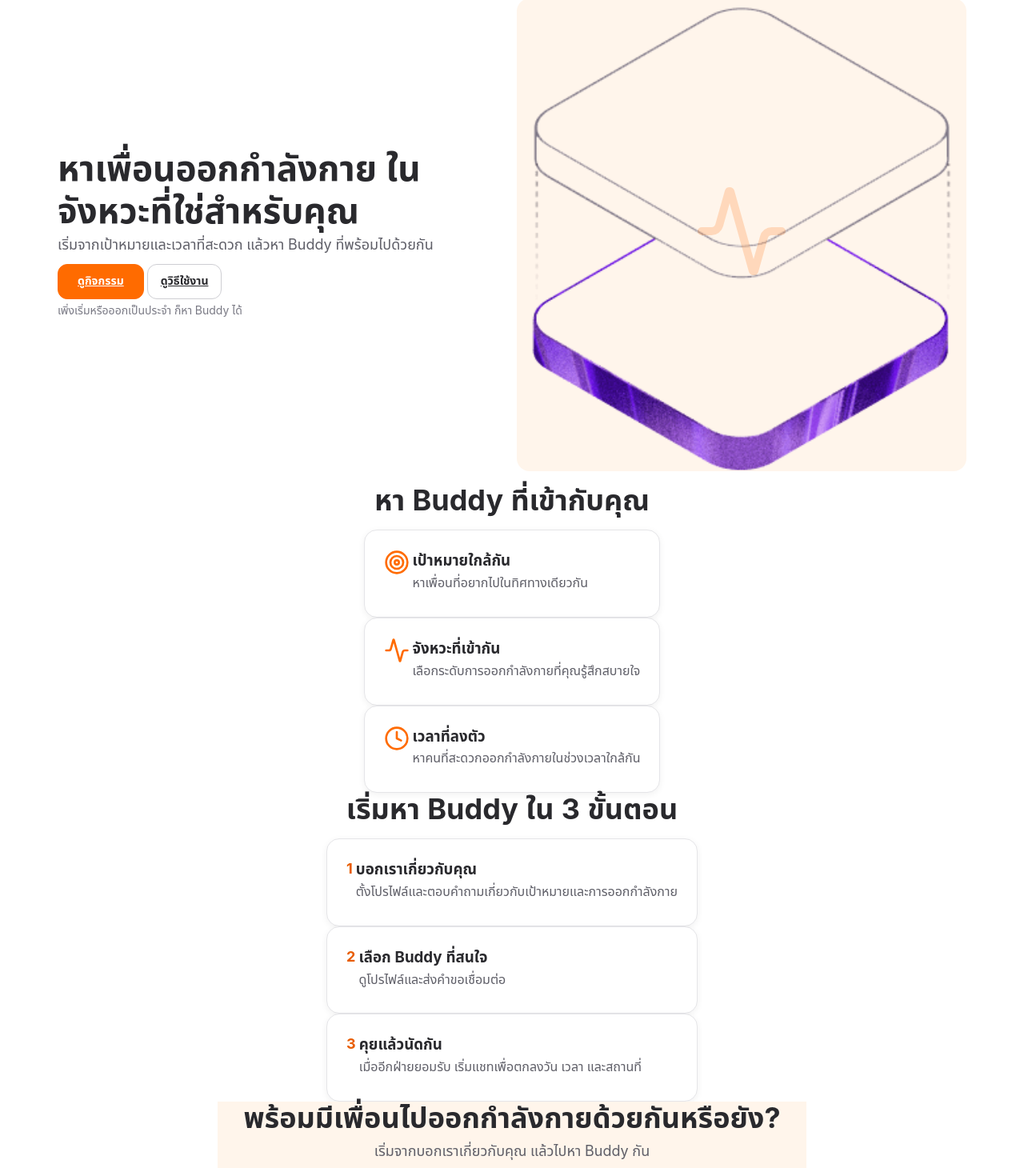
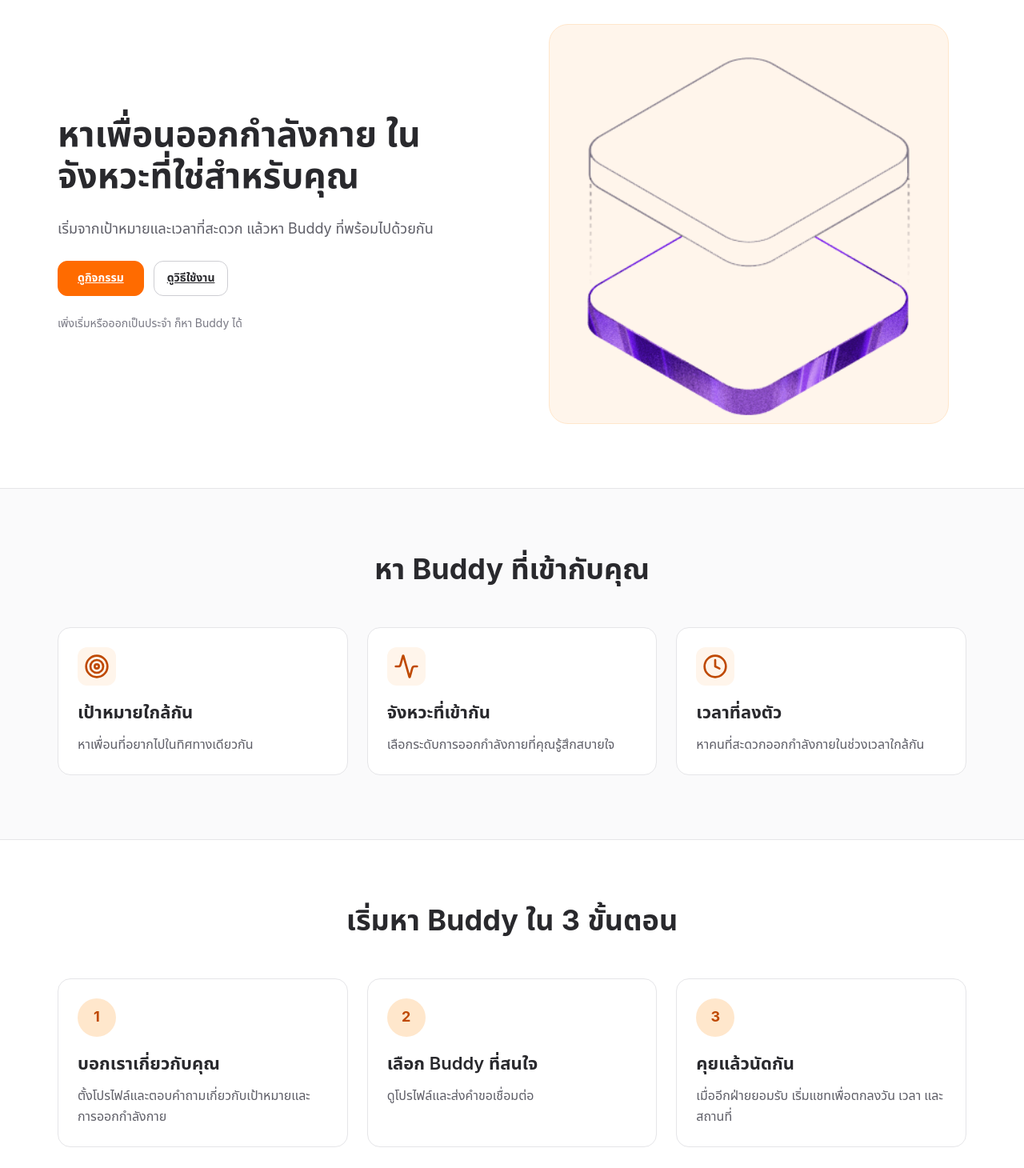
Before and after one commit to aom-thanya/lowrox, a React (Vite) app: page / in a window 1280 px wide. Shown: the part 130-1590 px from the top of the page at 80% size. Built offline with nearby package versions, Linux system fonts and the light colour scheme; the HTML template or start-up script is replaced by a standard one; a web font is replaced by a local one.

Commit message:
refactor: enhance layout and styling of homepage and onboarding forms with semantic CSS classes

```diff
--- a/src/components/home/FeatureCard.jsx
+++ b/src/components/home/FeatureCard.jsx
@@ -3,19 +3,19 @@ import ContentCard from '../common/ContentCard';
 
 export default function FeatureCard({ icon: Icon, title, description, step }) {
   return (
-    <ContentCard className="h-full flex flex-col p-6 text-left">
-      <div className="flex items-start gap-4 mb-4">
+    <ContentCard className="home-feature-card">
+      <div className="home-feature-content">
         {step ? (
-          <div className="flex-shrink-0 w-10 h-10 rounded-full bg-brand-100 text-brand-600 flex items-center justify-center font-bold text-lg">
+          <div className="home-feature-step">
             {step}
           </div>
         ) : Icon ? (
-          <div className="flex-shrink-0 text-brand-500">
+          <div className="home-feature-icon">
             <Icon size={32} />
           </div>
         ) : null}
-        <div>
-          <h3 className="heading-5 mb-2">{title}</h3>
+        <div className="home-feature-copy">
+          <h3 className="heading-4">{title}</h3>
           <p className="body-md text-neutral-600">{description}</p>
         </div>
       </div>
--- a/src/pages/Home.jsx
+++ b/src/pages/Home.jsx
@@ -1,4 +1,4 @@
-import React from 'react';
+import React, { useState } from 'react';
 import { Target, Activity, Clock } from 'lucide-react';
 import Header from '../components/Header';
 import Footer from '../components/Footer';
@@ -7,22 +7,23 @@ import FeatureCard from '../components/home/FeatureCard';
 import heroImg from '../assets/hero.png';
 
 export default function Home() {
+  const [heroFailed, setHeroFailed] = useState(false);
   return (
     <div className="flex flex-col min-h-screen">
       <Header />
 
-      <main className="main-content flex-grow">
+      <main className="home-main">
         {/* Hero Section */}
-        <section className="pt-24 pb-16 md:pt-32 md:pb-24 overflow-hidden">
+        <section className="home-hero">
           <div className="container">
-            <div className="flex flex-col-reverse md:flex-row items-center gap-12 md:gap-8">
-              <div className="w-full md:w-1/2 flex flex-col items-start text-left">
-                <h1 className="heading-1 mb-6">หาเพื่อนออกกำลังกาย ในจังหวะที่ใช่สำหรับคุณ</h1>
-                <p className="body-lg text-neutral-600 mb-8">
+            <div className="home-hero-grid">
+              <div className="home-hero-copy">
+                <h1 className="heading-1">หาเพื่อนออกกำลังกาย ในจังหวะที่ใช่สำหรับคุณ</h1>
+                <p className="body-lg text-neutral-600">
                   เริ่มจากเป้าหมายและเวลาที่สะดวก แล้วหา Buddy ที่พร้อมไปด้วยกัน
                 </p>
 
-                <div className="flex flex-wrap items-center gap-4 mb-4">
+                <div className="home-hero-actions">
                   <Link to="/events" className="btn btn-primary btn-md btn-cta">
                     ดูกิจกรรม
                   </Link>
@@ -33,22 +34,21 @@ export default function Home() {
                 <p className="text-sm text-neutral-500">เพิ่งเริ่มหรือออกเป็นประจำ ก็หา Buddy ได้</p>
               </div>
 
-              <div className="w-full md:w-1/2 flex justify-center">
+              <div className="home-hero-visual">
                 {/* Use the existing hero.png asset */}
-                <div className="relative w-full max-w-[500px] aspect-square rounded-2xl overflow-hidden bg-brand-50 flex items-center justify-center">
-                  <img
-                    src={heroImg}
-                    alt="People exercising together"
-                    className="w-full h-full object-contain p-8"
-                    onError={(e) => {
-                      // Fallback placeholder if hero.png fails to load
-                      e.target.style.display = 'none';
-                      e.target.nextSibling.style.display = 'flex';
-                    }}
-                  />
-                  <div className="absolute inset-0 hidden items-center justify-center text-brand-500">
-                    <Activity size={120} opacity={0.2} />
-                  </div>
+                <div className="home-hero-image">
+                  {heroFailed ? (
+                    <div className="home-hero-fallback" role="img" aria-label="ออกกำลังกายด้วยกัน">
+                      <Activity size={120} aria-hidden="true" />
+                    </div>
+                  ) : (
+                    <img
+                      src={heroImg}
+                      alt="People exercising together"
+                      className="home-hero-art"
+                      onError={() => setHeroFailed(true)}
+                    />
+                  )}
                 </div>
               </div>
             </div>
@@ -56,13 +56,13 @@ export default function Home() {
         </section>
 
         {/* Highlights Section */}
-        <section className="py-16 md:py-24 bg-neutral-50">
+        <section className="home-section home-highlights">
           <div className="container">
-            <div className="text-center mb-12">
+            <div className="home-section-heading">
               <h2 className="heading-2">หา Buddy ที่เข้ากับคุณ</h2>
             </div>
 
-            <div className="grid grid-cols-1 md:grid-cols-3 gap-6">
+            <div className="home-feature-grid">
               <FeatureCard
                 icon={Target}
                 title="เป้าหมายใกล้กัน"
@@ -83,13 +83,13 @@ export default function Home() {
         </section>
 
         {/* How it Works Section */}
-        <section id="how-it-works" className="py-16 md:py-24">
+        <section id="how-it-works" className="home-section">
           <div className="container">
-            <div className="text-center mb-12">
+            <div className="home-section-heading">
               <h2 className="heading-2">เริ่มหา Buddy ใน 3 ขั้นตอน</h2>
             </div>
 
-            <div className="grid grid-cols-1 md:grid-cols-3 gap-6">
+            <div className="home-feature-grid">
               <FeatureCard
                 step="1"
                 title="บอกเราเกี่ยวกับคุณ"
@@ -110,10 +110,10 @@ export default function Home() {
         </section>
 
         {/* Final CTA Section */}
-        <section className="py-20 md:py-32 bg-brand-50 text-center">
-          <div className="container max-w-[600px]">
-            <h2 className="heading-2 mb-4">พร้อมมีเพื่อนไปออกกำลังกายด้วยกันหรือยัง?</h2>
-            <p className="body-lg text-neutral-600 mb-8">
+        <section className="home-section home-cta">
+          <div className="container home-cta-content">
+            <h2 className="heading-2">พร้อมมีเพื่อนไปออกกำลังกายด้วยกันหรือยัง?</h2>
+            <p className="body-lg text-neutral-600">
               เริ่มจากบอกเราเกี่ยวกับคุณ แล้วไปหา Buddy กัน
             </p>
             <Link to="/events" className="btn btn-primary btn-md btn-cta">
--- a/src/styles/components.css
+++ b/src/styles/components.css
@@ -607,3 +607,79 @@ textarea.form-control { display: block; padding: var(--space-3) var(--space-4);
   .settings-toggle-row { gap: var(--space-4); }
   .settings-actions { flex-direction: column-reverse; align-items: stretch; }
 }
+
+/* Homepage sections use the same container, borders, and spacing tokens. */
+.home-main { flex: 1; width: 100%; }
+.home-hero, .home-section { width: 100%; padding-block: var(--space-12); }
+.home-hero-grid { display: grid; grid-template-columns: minmax(0, 1fr); align-items: center; gap: var(--space-8); }
+.home-hero-copy { display: grid; justify-items: start; gap: var(--space-6); min-width: 0; }
+.home-hero-copy h1 { max-width: 20ch; margin: 0; }
+.home-hero-copy > p { max-width: 48ch; }
+.home-hero-actions { display: flex; flex-wrap: wrap; gap: var(--space-3); width: 100%; }
+.home-hero-actions .btn { flex: 1; }
+.home-hero-visual { width: 100%; min-width: 0; display: flex; justify-content: center; }
+.home-hero-image { display: grid; place-items: center; width: 100%; max-width: 500px; aspect-ratio: 1; overflow: hidden; background: var(--color-brand-50); border: 1px solid var(--color-brand-100); border-radius: var(--radius-xl); }
+.home-hero-art { display: block; width: 100%; height: 100%; object-fit: contain; padding: var(--space-6); }
+.home-hero-fallback { display: grid; place-items: center; width: 100%; height: 100%; color: var(--color-brand-300); }
+.home-highlights { background: var(--color-neutral-50); border-block: var(--border-subtle); }
+.home-section-heading { text-align: center; margin-bottom: var(--space-8); }
+.home-feature-grid { display: grid; grid-template-columns: minmax(0, 1fr); gap: var(--space-6); }
+.home-feature-card { height: 100%; min-width: 0; box-shadow: none; }
+.home-feature-content { display: flex; align-items: start; gap: var(--space-4); }
+.home-feature-copy { display: grid; gap: var(--space-3); min-width: 0; }
+.home-feature-step, .home-feature-icon { display: grid; place-items: center; flex: 0 0 48px; height: 48px; background: var(--color-brand-50); color: var(--color-brand-700); border-radius: var(--radius-md); }
+.home-feature-step { border-radius: var(--radius-pill); background: var(--color-brand-100); font-size: 18px; font-weight: 700; }
+#how-it-works { scroll-margin-top: var(--space-24); }
+.home-cta { background: var(--color-brand-50); border-top: 1px solid var(--color-brand-100); text-align: center; }
+.home-cta-content { display: grid; justify-items: center; gap: var(--space-6); max-width: 768px; }
+.home-cta-content .btn { width: 100%; }
+@media (min-width: 768px) {
+  .home-hero, .home-section { padding-block: var(--space-20); }
+  .home-hero-grid { grid-template-columns: repeat(2, minmax(0, 1fr)); gap: var(--space-8); }
+  .home-hero-actions .btn { flex: none; }
+  .home-feature-grid { grid-template-columns: repeat(3, minmax(0, 1fr)); }
+  .home-feature-content { flex-direction: column; gap: var(--space-5); }
+  .home-feature-step, .home-feature-icon { width: 48px; }
+  .home-section-heading { margin-bottom: var(--space-12); }
+  .home-cta-content .btn { width: auto; }
+}
+@media (min-width: 1024px) {
+  .home-hero-grid { gap: var(--space-12); }
+  .home-hero-art { padding: var(--space-8); }
+}
+
+/* Inline onboarding adapts to the account content width, not modal/viewport width. */
+.onboarding-profile-form { min-width: 0; container-type: inline-size; }
+.onboarding-profile-form > fieldset { margin: 0; padding: 0; gap: var(--space-6); }
+.onboarding-profile-card { min-width: 0; box-shadow: none; }
+.onboarding-profile-card > section { min-width: 0; }
+.onboarding-profile-description { margin-top: var(--space-2); margin-bottom: var(--space-6); padding-bottom: var(--space-6); border-bottom: var(--border-subtle); max-width: none; }
+.onboarding-profile-form .onboarding-editor-section { min-width: 0; }
+.onboarding-profile-form .onboarding-editor-section > .onboarding-form-section:last-child { margin-bottom: 0; }
+.onboarding-profile-form .choice-cards-container { display: grid; grid-template-columns: minmax(0, 1fr); gap: var(--space-3); }
+.onboarding-profile-form .choice-card { min-width: 0; padding: var(--space-4); gap: var(--space-2); overflow-wrap: anywhere; }
+.onboarding-profile-form .choice-card-has-check { padding-right: var(--space-8); }
+.onboarding-profile-form .choice-card-label, .onboarding-profile-form .choice-card-description { min-width: 0; }
+.onboarding-profile-form .onboarding-choice-grid { grid-template-columns: minmax(0, 1fr); gap: var(--space-3); }
+.onboarding-profile-form .onboarding-pill-container { gap: var(--space-2); }
+.onboarding-profile-form .onboarding-pill-button { flex: 1 1 120px; min-height: 44px; border-radius: var(--radius-pill); }
+.onboarding-profile-form input, .onboarding-profile-form select, .onboarding-profile-form textarea { min-width: 0; max-width: 100%; }
+.onboarding-profile-form textarea { min-height: 120px; padding: var(--space-3) var(--space-4); resize: vertical; }
+.onboarding-profile-form input:focus-visible, .onboarding-profile-form select:focus-visible, .onboarding-profile-form textarea:focus-visible { outline: 2px solid var(--color-brand-300); outline-offset: 2px; border-color: var(--color-brand-600); box-shadow: none; }
+.onboarding-profile-form .onboarding-editor-section .flex { flex-wrap: wrap; }
+.onboarding-profile-form .onboarding-editor-section .flex > .relative { min-width: 0; max-width: 100%; flex: 1 1 120px; }
+.onboarding-profile-form .onboarding-privacy-notice { gap: var(--space-3); padding: var(--space-4); margin-bottom: var(--space-6); border: var(--border-subtle); border-radius: var(--radius-md); }
+.onboarding-profile-form .onboarding-privacy-notice > span { flex-shrink: 0; margin: 0; }
+.onboarding-profile-form .onboarding-feedback-card { padding: var(--space-4); border-radius: var(--radius-md); }
+.onboarding-profile-form .border-t { border-top: var(--border-subtle); padding-top: var(--space-3); }
+.onboarding-profile-form .border-b { border-bottom: var(--border-subtle); }
+.onboarding-profile-actions { margin: 0; padding-top: var(--space-6); border-top: var(--border-subtle); }
+@container (min-width: 480px) {
+  .onboarding-profile-form .choice-cards-container { grid-template-columns: repeat(3, minmax(0, 1fr)); }
+  .onboarding-profile-form .onboarding-choice-grid { grid-template-columns: repeat(2, minmax(0, 1fr)); }
+}
+@media (max-width: 479px) {
+  .onboarding-profile-card { padding: var(--space-4); }
+  .onboarding-profile-form .onboarding-feedback-card { padding: var(--space-3); }
+  .onboarding-profile-actions { flex-direction: column-reverse; align-items: stretch; }
+}
```
Also changed, not shown: src/pages/ProfileOnboardingEditor.jsx (+17 -17 lines).
